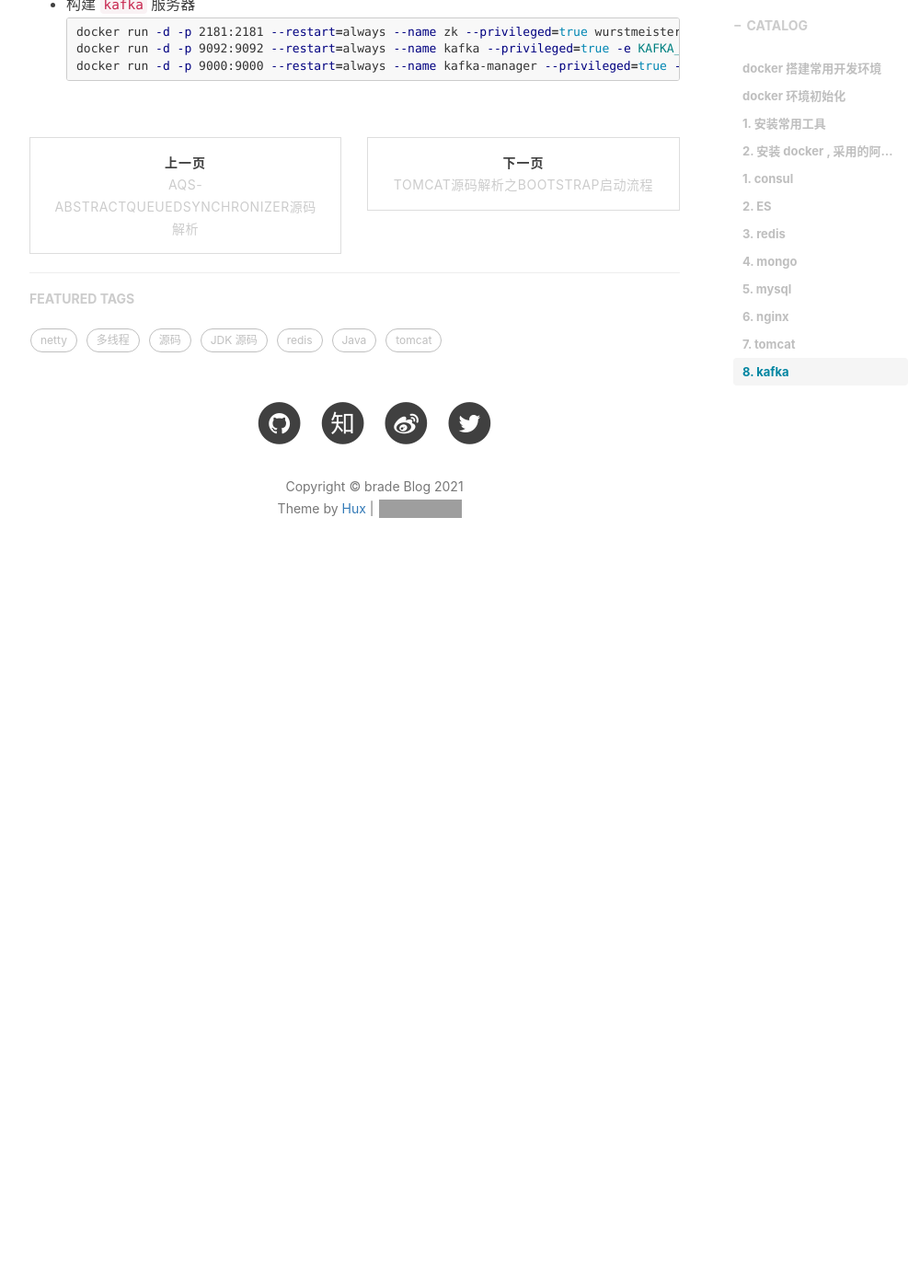
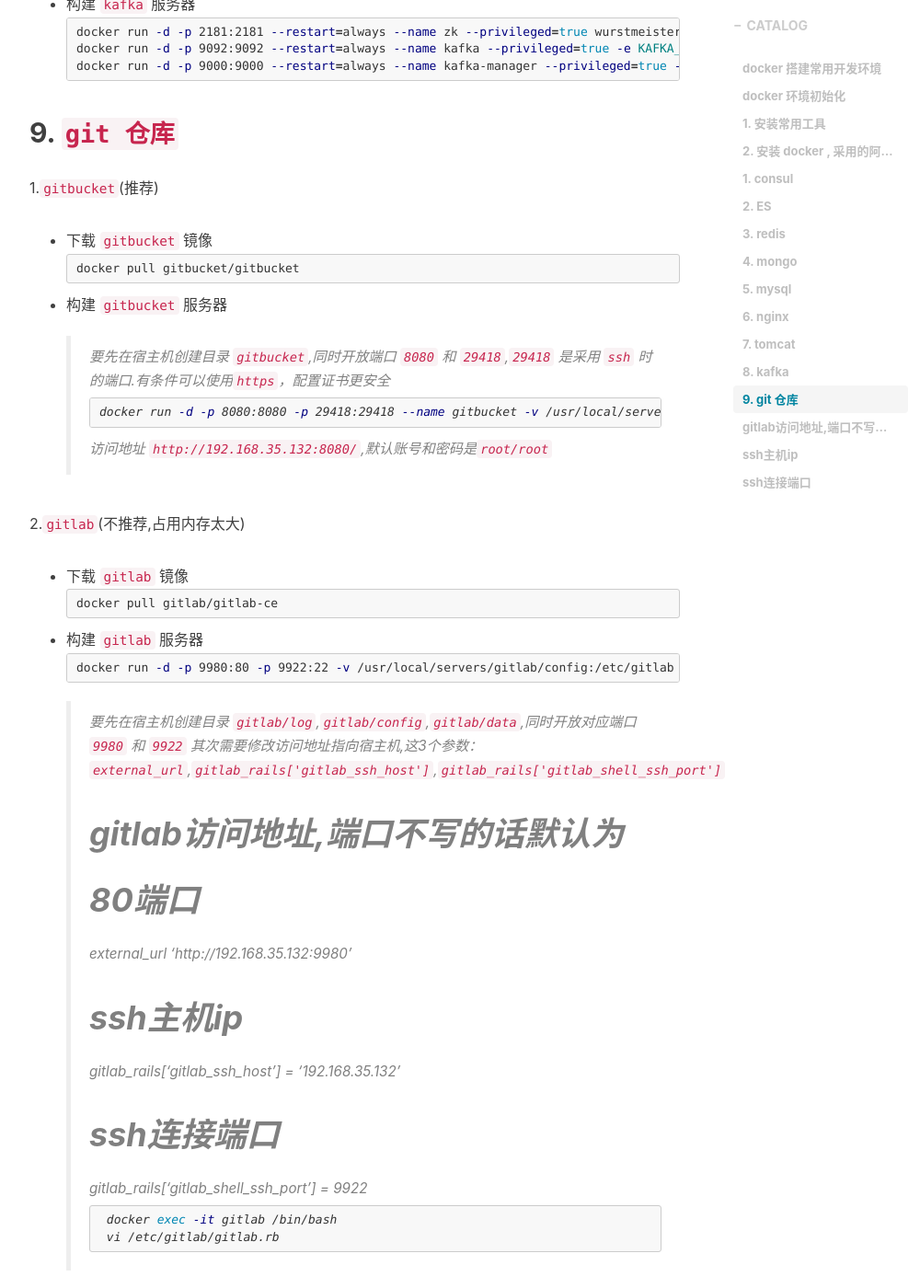
Before and after one commit to brade1314/brade1314.github.io, a Jekyll site: the page built from _posts/2021-10-27-docker搭建常用开发环境.md, in a window 1280 px wide and 1400 px high, scrolled down 3399 px. Shown: the whole window at 92% size, without its empty margins (233-1233 px from the left). Built offline with Jekyll 4.4.1, drawn with Linux system fonts in a browser that asks for light colours; nearby versions of some CDN libraries; comment, search, counter and statistics services are not loaded; before the commit the page ends 4029 px from its top, so only the background shows below that; grey boxes are pictures that could not be loaded.

Commit message:
add git config

````diff
--- a/_posts/2021-10-27-docker搭建常用开发环境.md
+++ b/_posts/2021-10-27-docker搭建常用开发环境.md
@@ -140,3 +140,40 @@
 docker run -d -p 9092:9092 --restart=always --name kafka --privileged=true -e KAFKA_BROKER_ID=0 -e KAFKA_ZOOKEEPER_CONNECT=192.168.184.128:2181 -e KAFKA_ADVERTISED_LISTENERS=PLAINTEXT://192.168.184.128:9092 -e KAFKA_LISTENERS=PLAINTEXT://0.0.0.0:9092  wurstmeister/kafka
 docker run -d -p 9000:9000 --restart=always --name kafka-manager --privileged=true --link zookeeper:zookeeper --link kafka:kafka --env ZK_HOSTS=zookeeper:2181 sheepkiller/kafka-manager
 ```
+
+## 9. `git 仓库`
+1.`gitbucket`(推荐)
+- 下载 `gitbucket` 镜像
+```shell
+docker pull gitbucket/gitbucket
+```
+
+- 构建 `gitbucket` 服务器
+> 要先在宿主机创建目录 `gitbucket`,同时开放端口 `8080` 和 `29418`,`29418` 是采用 `ssh` 时的端口.有条件可以使用`https`，配置证书更安全
+```shell
+docker run -d -p 8080:8080 -p 29418:29418 --name gitbucket -v /usr/local/servers/gitbucket/:/gitbucket --restart always  --privileged=true gitbucket/gitbucket
+```
+> 访问地址 `http://192.168.35.132:8080/`,默认账号和密码是`root/root`
+
+2.`gitlab`(不推荐,占用内存太大)
+- 下载 `gitlab` 镜像
+```shell
+docker pull gitlab/gitlab-ce
+```
+
+- 构建 `gitlab` 服务器
+```shell
+docker run -d -p 9980:80 -p 9922:22 -v /usr/local/servers/gitlab/config:/etc/gitlab -v /usr/local/servers/gitlab/log:/var/log/gitlab -v /usr/local/servers/gitlab/data:/var/opt/gitlab --restart always --privileged=true --name gitlab gitlab/gitlab-ce
+```
+> 要先在宿主机创建目录 `gitlab/log`,`gitlab/config`,`gitlab/data`,同时开放对应端口 `9980` 和 `9922`
+> 其次需要修改访问地址指向宿主机,这3个参数：`external_url`,`gitlab_rails['gitlab_ssh_host']`,`gitlab_rails['gitlab_shell_ssh_port']`
+> # gitlab访问地址,端口不写的话默认为80端口
+> external_url 'http://192.168.35.132:9980'
+> # ssh主机ip
+> gitlab_rails['gitlab_ssh_host'] = '192.168.35.132'
+> # ssh连接端口
+> gitlab_rails['gitlab_shell_ssh_port'] = 9922
+```shell
+ docker exec -it gitlab /bin/bash
+ vi /etc/gitlab/gitlab.rb
+```
````
